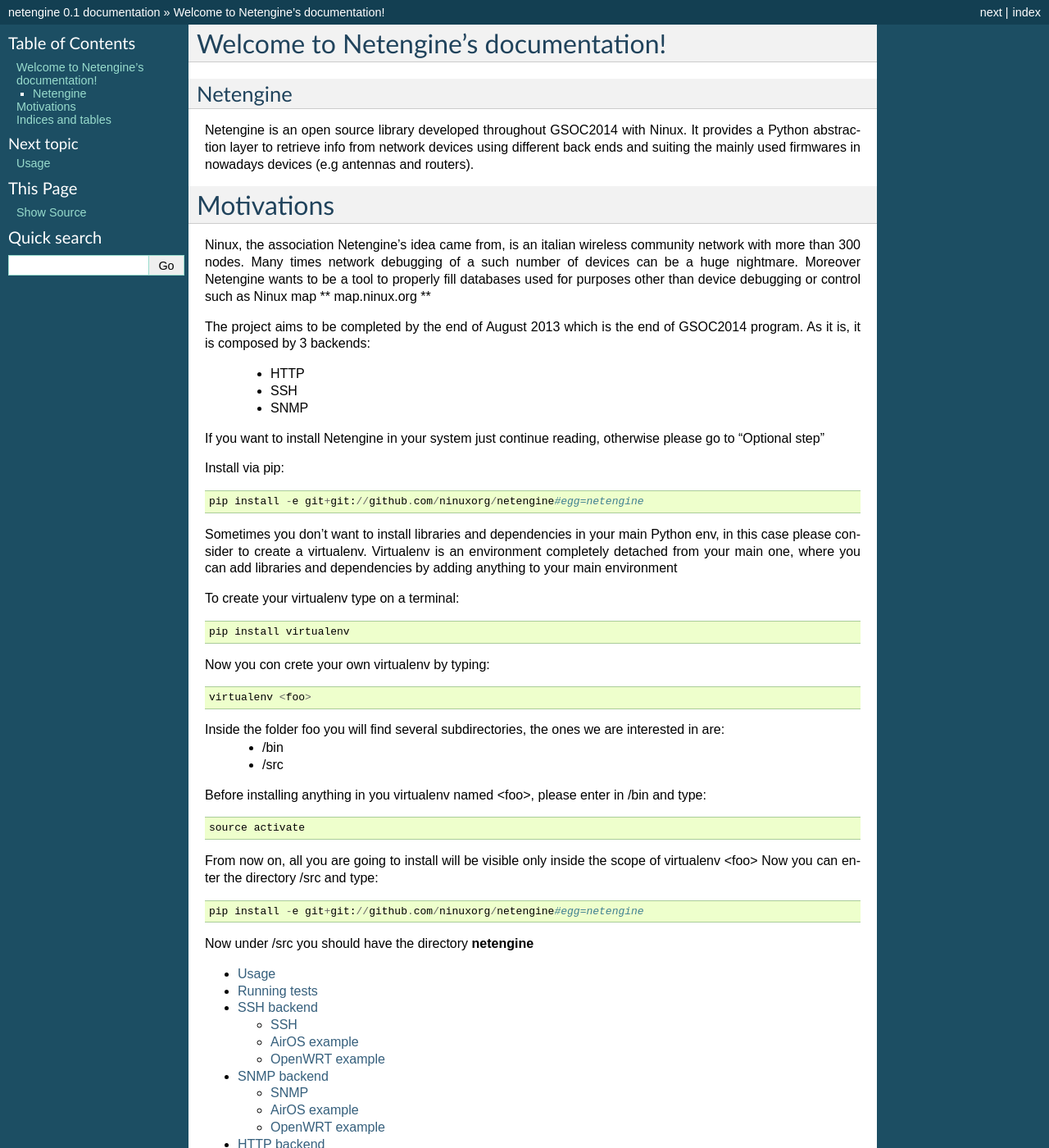
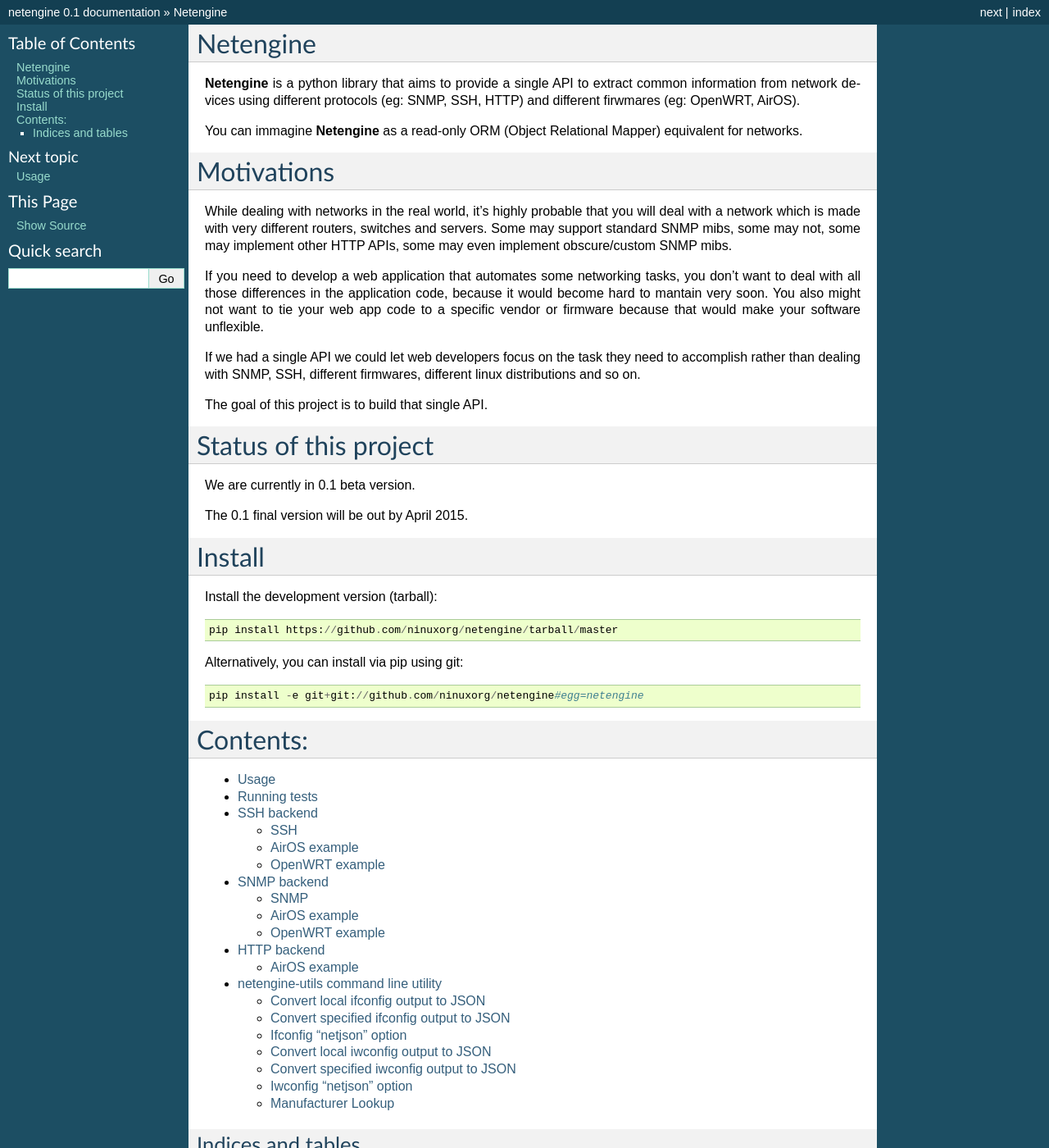
Before and after one commit to openwisp/netengine, a Sphinx documentation site: the page built from docs/source/index.rst, in a window 1280 px wide and 1400 px high. Shown: the whole window at 82% size. Built offline with Sphinx 7.4.7, drawn with Linux system fonts in a browser that asks for light colours; some of the changed text lies outside the part shown.

Commit message:
Updated docs

```diff
--- a/docs/source/conf.py
+++ b/docs/source/conf.py
@@ -44,7 +44,7 @@
 
 # General information about the project.
 project = u'netengine'
-copyright = u'2014, Alessandro Bucciarelli, Federico Capoano'
+copyright = u'Ninux.org'
 
 # The version info for the project you're documenting, acts as replacement for
 # |version| and |release|, also used in various other places throughout the
--- a/docs/source/index.rst
+++ b/docs/source/index.rst
@@ -1,85 +1,54 @@
-.. netengine documentation master file, created by
-   sphinx-quickstart on Fri Aug  8 15:35:40 2014.
-   You can adapt this file completely to your liking, but it should at least
-   contain the root `toctree` directive.
+=========
+Netengine
+=========
 
+**Netengine** is a python library that aims to provide a single API to extract common
+information from network devices using different protocols (eg: SNMP, SSH, HTTP) and different firwmares (eg: OpenWRT, AirOS).
 
-Welcome to Netengine's documentation!
-=====================================
+You can immagine **Netengine** as a read-only ORM (Object Relational Mapper) equivalent for networks.
 
+===========
+Motivations
+===========
 
-**********
-Netengine
-**********
+While dealing with networks in the real world, it's highly probable that you will
+deal with a network which is made with very different routers, switches and servers.
+Some may support standard SNMP mibs, some may not, some may implement other HTTP APIs,
+some may even implement obscure/custom SNMP mibs.
 
-Netengine is an open source library developed throughout GSOC2014 with Ninux.
-It provides a Python abstraction layer to retrieve info from network devices using different back ends and suiting
-the mainly used firmwares in nowadays devices (e.g antennas and routers).
+If you need to develop a web application that automates some networking tasks, you
+don't want to deal with all those differences in the application code, because it
+would become hard to mantain very soon. You also might not want to tie your web
+app code to a specific vendor or firmware because that would make your software unflexible.
 
+If we had a single API we could let web developers focus on the task they need to accomplish
+rather than dealing with SNMP, SSH, different firmwares, different linux distributions and so on.
 
-Motivations
-============
+The goal of this project is to build that single API.
 
-Ninux, the association Netengine's idea came from, is an italian wireless community network with more than 300 nodes.
-Many times network debugging of a such number of devices can be a huge nightmare.
-Moreover Netengine wants to be a tool to properly fill databases used for purposes other than device debugging or control such as Ninux map ** map.ninux.org **
+======================
+Status of this project
+======================
 
-=======================
-Status of this project
-=======================
+We are currently in 0.1 beta version.
 
-The project aims to be completed by the end of August 2013 which is the end of GSOC2014 program.
-As it is, it is composed by 3 backends:
- * HTTP
- * SSH
- * SNMP
+The 0.1 final version will be out by April 2015.
 
-=============
+=======
 Install
-=============
-If you want to install Netengine in your system just continue reading, otherwise please go to "Optional step"
+=======
 
-Install via pip::
+Install the development version (tarball)::
 
- pip install -e git+git://github.com/ninuxorg/netengine#egg=netengine
+    pip install https://github.com/ninuxorg/netengine/tarball/master
 
-==============
-Optional step
-==============
-Sometimes you don't want to install libraries and dependencies in your main Python env, in this case please consider to create a virtualenv.
-Virtualenv is an environment completely detached from your main one, where you can add libraries and dependencies by adding anything to your main environment
+Alternatively, you can install via pip using git::
 
-To create your virtualenv type on a terminal::
-
- pip install virtualenv
-
-Now you con crete your own virtualenv by typing::
-
-  virtualenv <foo>
-
-Inside the folder foo you will find several subdirectories, the ones we are interested in are:
- * /bin
- * /src
-
-Before installing anything in you virtualenv named <foo>, please enter in /bin and type::
-
- source activate
-
-From now on, all you are going to install will be visible only inside the scope of virtualenv <foo>
-Now you can enter the directory /src and type::
-
- pip install -e git+git://github.com/ninuxorg/netengine#egg=netengine
-
-Now under /src you should have the directory **netengine**
-
-
-
-
+    pip install -e git+git://github.com/ninuxorg/netengine#egg=netengine
 
 ==========
 Contents:
 ==========
-
 
 .. toctree::
     :maxdepth: 2
@@ -90,8 +59,6 @@
     /topics/http
     /topics/netengine-utils
 
-
-
 Indices and tables
 ==================
 
```
Also changed, not shown: docs/source/topics/usage.rst (+4 -12 lines).
